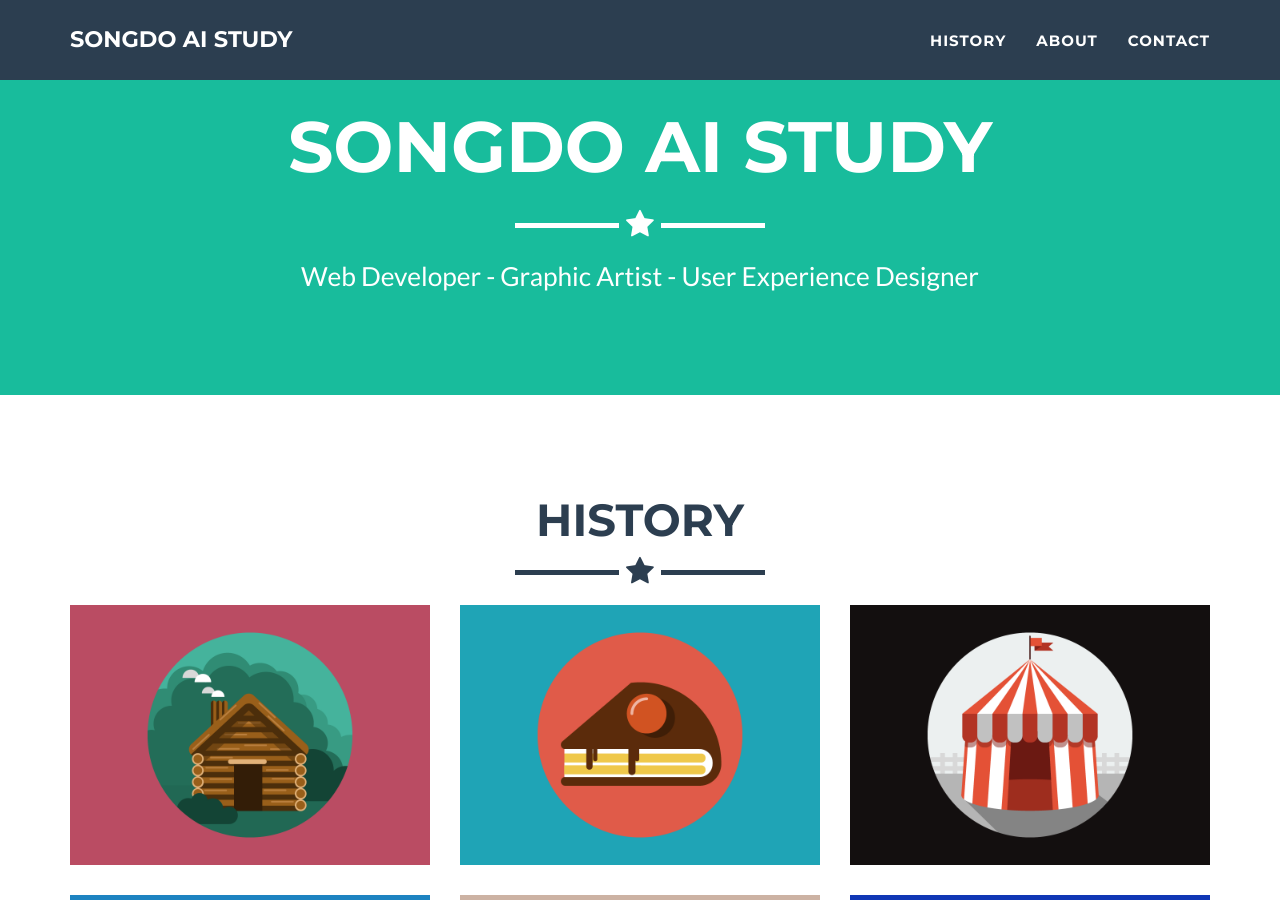
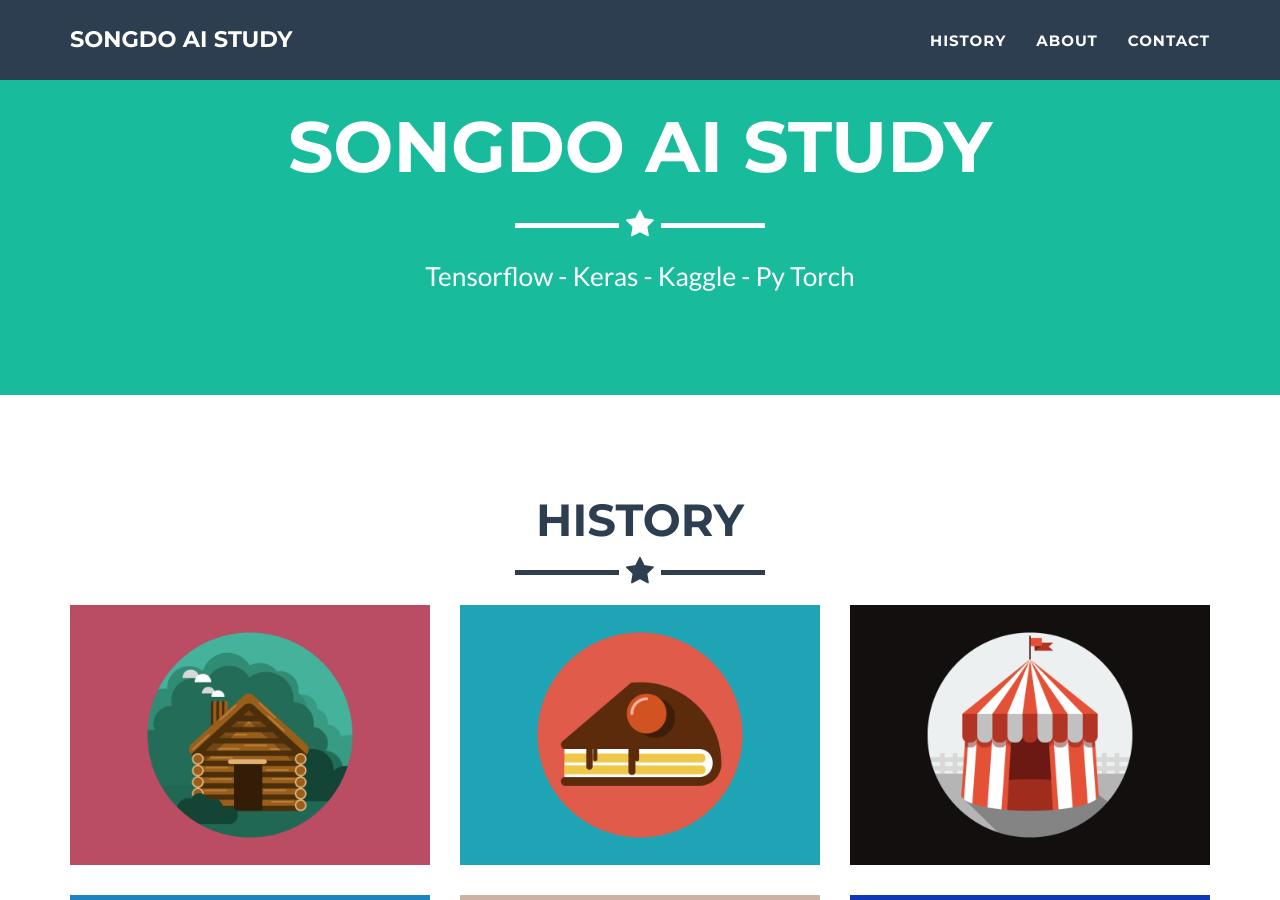
Before and after one commit to melodysdreamj/pRoJEct-NeGYa, a Jekyll site: the page built from index.html, in a window 1280 px wide and 900 px high, scrolled down 380 px. Built offline with Jekyll 4.4.1, drawn with Linux system fonts in a browser that asks for light colours.

Commit message:
메일추가

```diff
--- a/_config.yml
+++ b/_config.yml
@@ -4,7 +4,7 @@ email: johns@ariasoft.org
 url: https://songdo-AI-study.github.io
 description: "송도 인공지능 스터디에 오신것을 따뜻하게환영합니다^^"
 keywords: "deeplearning"
-skills: "Web Developer - Graphic Artist - User Experience Designer"
+skills: "Tensorflow - Keras - Kaggle - Py Torch"
 meta_author: 이준규
 
 # Google webmaster tools
--- a/_includes/contact_static.html
+++ b/_includes/contact_static.html
@@ -9,7 +9,7 @@
 		</div>
 		<div class="row">
 			<div class="col-lg-8 col-lg-offset-2">
-				<form  action="//formspree.io/{{ site.email }}" method="POST" name="sentMessage" id="contactForm" novalidate>
+				<form  action="mailto:johns@ariasoft.org" method="POST" name="sentMessage" id="contactForm" novalidate>
 					<div class="row control-group">
 						<div class="form-group col-xs-12 floating-label-form-group controls">
 							<label>Name</label>
```
